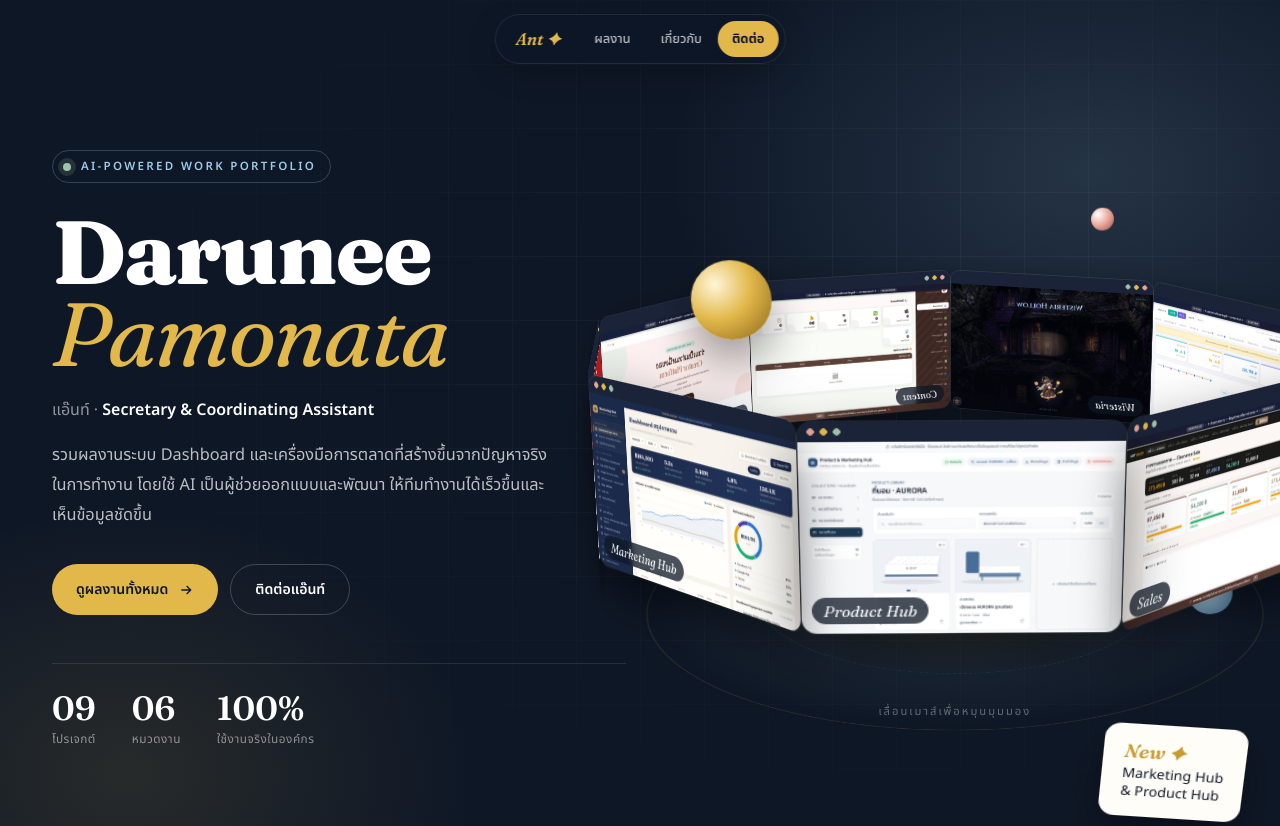
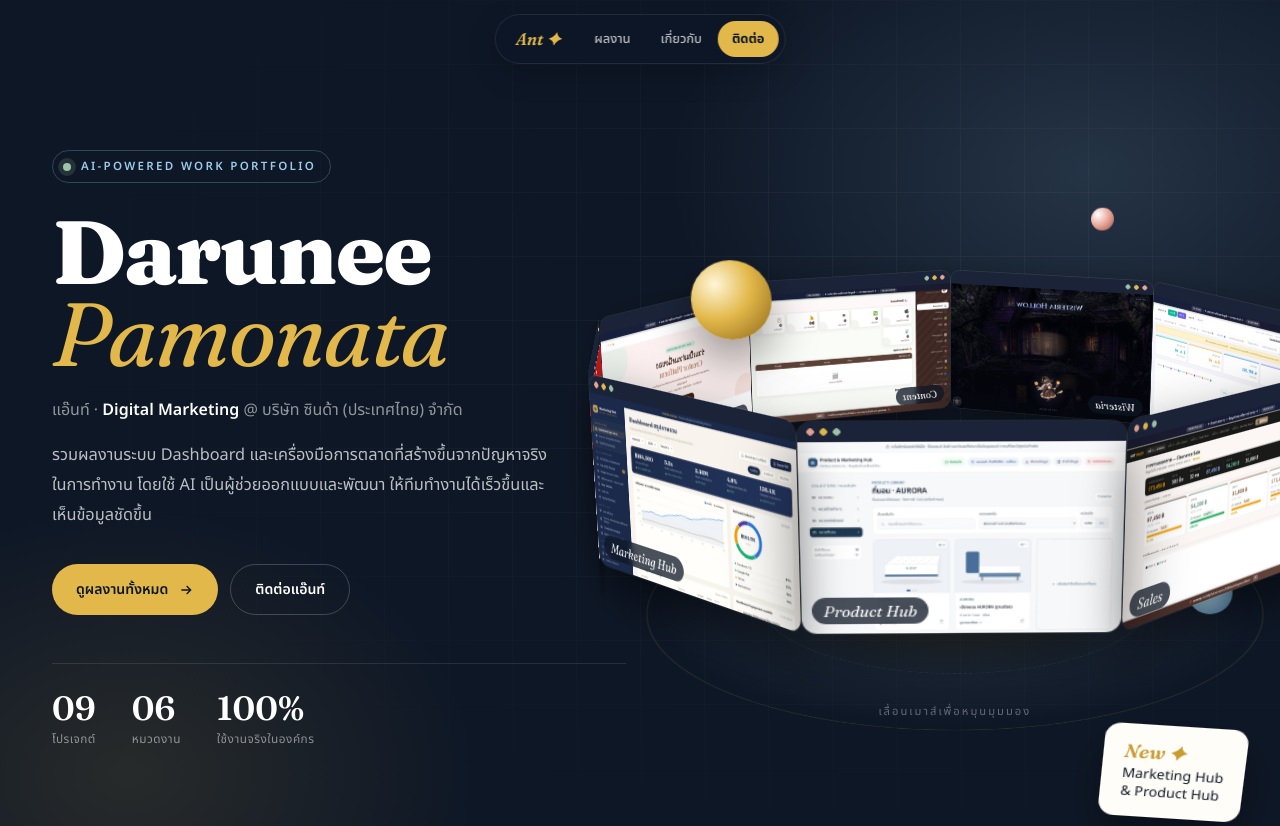
Before and after one commit to teddyant/PortfoliobyDARUNEEPAMONATA, a plain HTML site: page index.html in a window 1280 px wide. Shown: the top 826 px of the page. Drawn offline with Linux system fonts and the light colour scheme.

Commit message:
Update current role: Digital Marketing at SYNDA (Thailand)
Co-Authored-By: Claude Opus 5.5 <noreply@anthropic.com>
Claude-Session: https://claude.ai/code/session_015vMmA1iJdDAxcwust164z4

```diff
--- a/index.html
+++ b/index.html
@@ -253,7 +253,7 @@ footer em{font-family:var(--ff-h);color:var(--gold)}
     <div>
       <div class="eyebrow"><i></i>AI-Powered Work Portfolio</div>
       <h1><span class="ln"><span>Darunee</span></span><span class="ln"><span><em>Pamonata</em></span></span></h1>
-      <p class="role">แอ๊นท์ · <b>Secretary &amp; Coordinating Assistant</b></p>
+      <p class="role">แอ๊นท์ · <b>Digital Marketing</b> @ บริษัท ซินด้า (ประเทศไทย) จำกัด</p>
       <p class="lead">รวมผลงานระบบ Dashboard และเครื่องมือการตลาดที่สร้างขึ้นจากปัญหาจริงในการทำงาน โดยใช้ AI เป็นผู้ช่วยออกแบบและพัฒนา ให้ทีมทำงานได้เร็วขึ้นและเห็นข้อมูลชัดขึ้น</p>
       <div class="hero-actions">
         <a href="#projects" class="btn btn-gold">ดูผลงานทั้งหมด <svg viewBox="0 0 24 24" fill="none" stroke="currentColor" stroke-width="2"><path d="M5 12h14M13 6l6 6-6 6"/></svg></a>
@@ -464,7 +464,8 @@ footer em{font-family:var(--ff-h);color:var(--gold)}
     </div>
     <div class="rv">
       <p>ทุกโปรเจกต์ในพอร์ตนี้เกิดจากความต้องการจริงในที่ทำงาน โดยใช้ <b>AI เป็นตัวช่วยออกแบบและพัฒนา</b> ตั้งแต่ระบบหลังบ้าน ฟอร์ม ไปจนถึง Dashboard สำหรับผู้บริหาร</p>
-      <p>ตำแหน่ง <b>Secretary &amp; Coordinating Assistant</b> ที่ Inspiration Design Co., Ltd. (Nineties Design) ดูแลงาน Admin, KOL/Influencer, VM, HR, Content และอื่น ๆ</p>
+      <p>ปัจจุบันทำงานตำแหน่ง <b>Digital Marketing</b> ที่ <b>บริษัท ซินด้า (ประเทศไทย) จำกัด</b></p>
+      <p>ก่อนหน้านี้เป็น Secretary &amp; Coordinating Assistant ที่ Inspiration Design Co., Ltd. (Nineties Design) ดูแลงาน Admin, KOL/Influencer, VM, HR, Content และอื่น ๆ</p>
       <div class="skills">
         <div class="skill"><div class="ic">📊</div><b>Data &amp; Dashboard</b><span>สรุปยอดขาย Engagement และ KPI ให้อ่านง่าย</span></div>
         <div class="skill"><div class="ic">📣</div><b>Digital Marketing</b><span>แผนคอนเทนต์ Ads และการวิเคราะห์คู่แข่ง</span></div>
```
